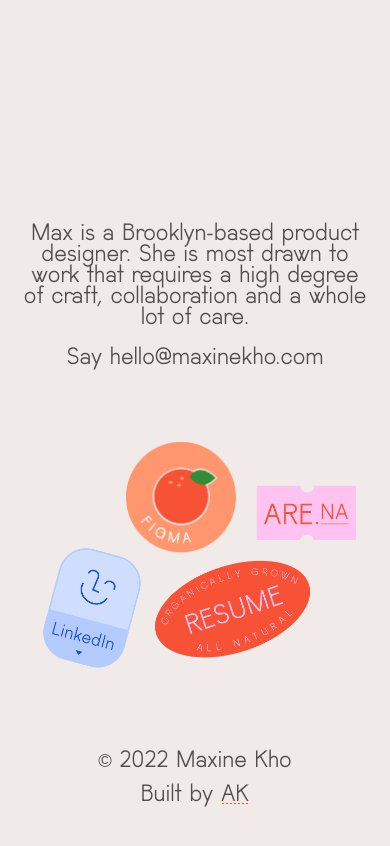
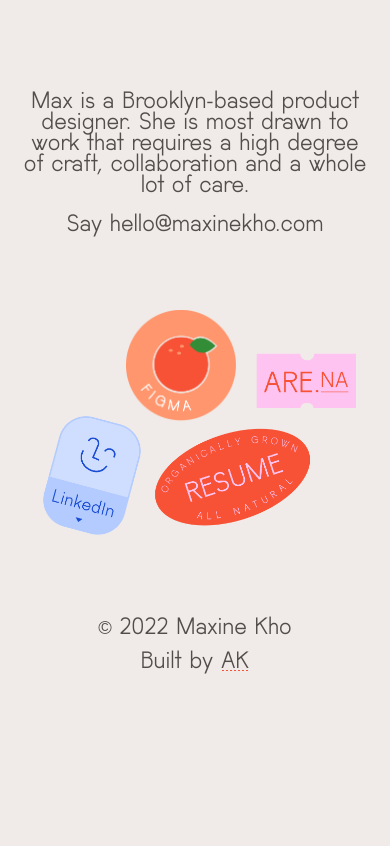
Before and after one commit to maxinekho/lil-tater, a React (Create React App) app: page / in a window 390 px wide. Shown: the top 846 px of the page. Built offline with nearby package versions, Linux system fonts and the light colour scheme.

Commit message:
adjust mobile margin

```diff
--- a/src/index.css
+++ b/src/index.css
@@ -76,6 +76,10 @@ a:hover {
 }
 
 @media (max-width: 560px) {
+  body {
+    margin: 5em auto;
+  }
+
   .break {
     display: none;
   }
```
